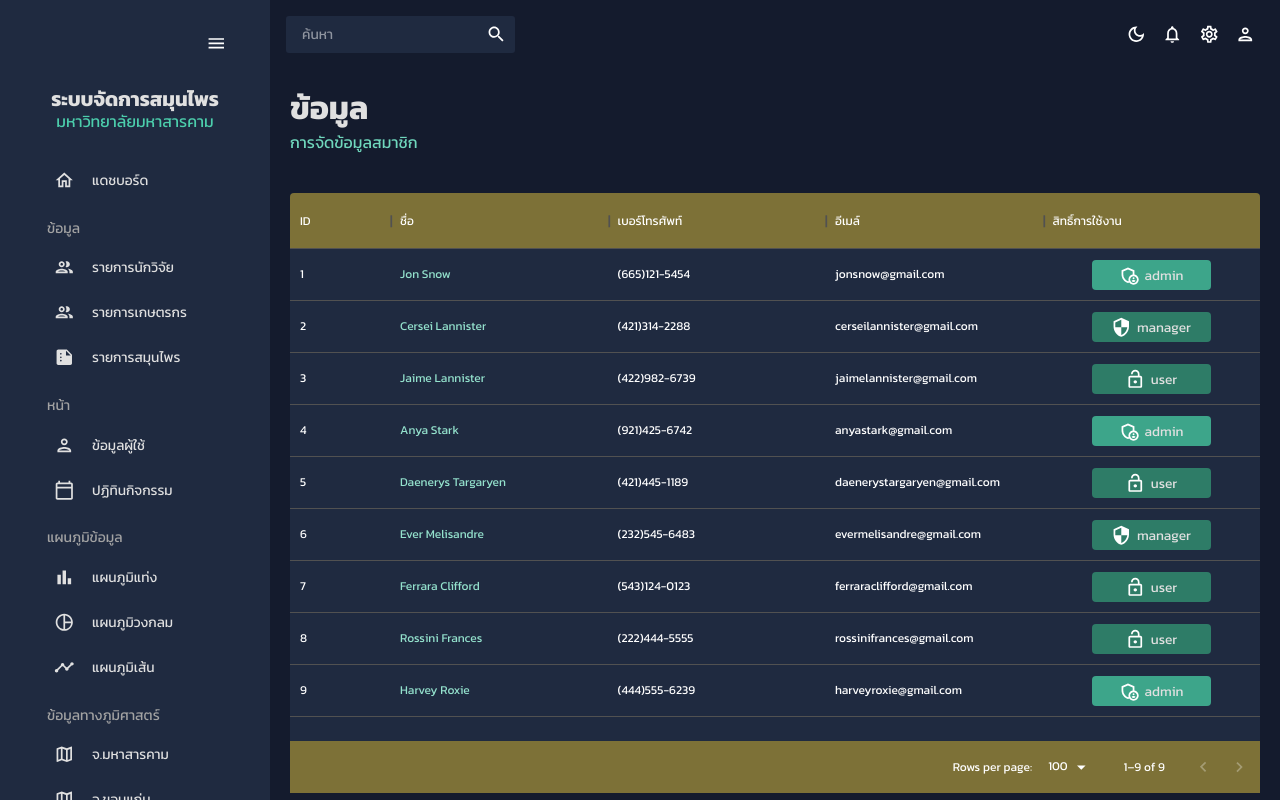
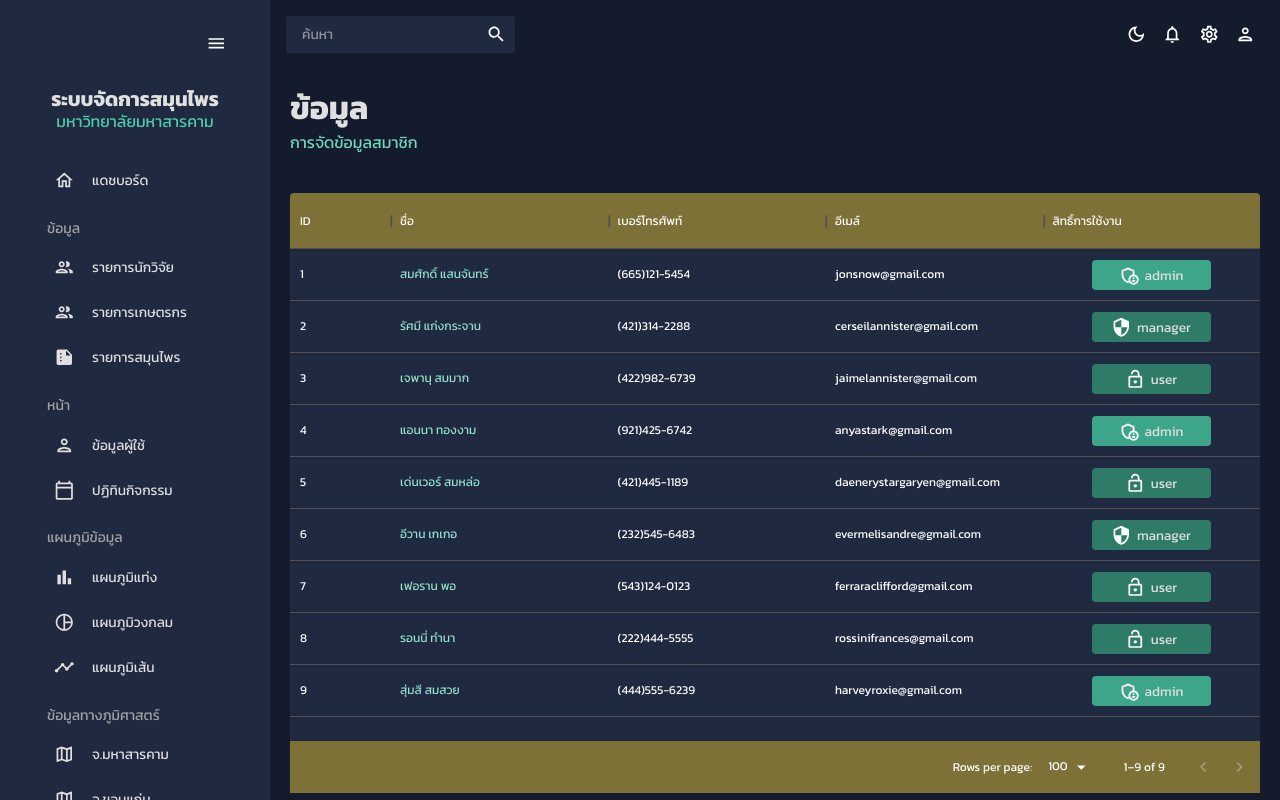
Before and after one commit to boonruang/mkherbal-dashboard, a React (Create React App) app: page /team in a window 1280 px wide. Built offline with nearby package versions, Linux system fonts and the light colour scheme.

Commit message:
mockup data

```diff
--- a/src/data/mockData.js
+++ b/src/data/mockData.js
@@ -3,7 +3,7 @@ import { tokens } from "../theme";
 export const mockDataTeam = [
   {
     id: 1,
-    name: "Jon Snow",
+    name: "สมศักดิ์ แสนจันทร์",
     email: "jonsnow@gmail.com",
     age: 35,
     phone: "(665)121-5454",
@@ -11,7 +11,7 @@ export const mockDataTeam = [
   },
   {
     id: 2,
-    name: "Cersei Lannister",
+    name: "รัศมี แก่งกระจาน",
     email: "cerseilannister@gmail.com",
     age: 42,
     phone: "(421)314-2288",
@@ -19,7 +19,7 @@ export const mockDataTeam = [
   },
   {
     id: 3,
-    name: "Jaime Lannister",
+    name: "เจพานุ สมมาก",
     email: "jaimelannister@gmail.com",
     age: 45,
     phone: "(422)982-6739",
@@ -27,7 +27,7 @@ export const mockDataTeam = [
   },
   {
     id: 4,
-    name: "Anya Stark",
+    name: "แอนนา ทองงาม",
     email: "anyastark@gmail.com",
     age: 16,
     phone: "(921)425-6742",
@@ -35,7 +35,7 @@ export const mockDataTeam = [
   },
   {
     id: 5,
-    name: "Daenerys Targaryen",
+    name: "เด่นเวอร์ สมหล่อ",
     email: "daenerystargaryen@gmail.com",
     age: 31,
     phone: "(421)445-1189",
@@ -43,7 +43,7 @@ export const mockDataTeam = [
   },
   {
     id: 6,
-    name: "Ever Melisandre",
+    name: "อีวาน เกเกอ",
     email: "evermelisandre@gmail.com",
     age: 150,
     phone: "(232)545-6483",
@@ -51,7 +51,7 @@ export const mockDataTeam = [
   },
   {
     id: 7,
-    name: "Ferrara Clifford",
+    name: "เฟอราน พอ",
     email: "ferraraclifford@gmail.com",
     age: 44,
     phone: "(543)124-0123",
@@ -59,7 +59,7 @@ export const mockDataTeam = [
   },
   {
     id: 8,
-    name: "Rossini Frances",
+    name: "รอนนี่ ทำนา",
     email: "rossinifrances@gmail.com",
     age: 36,
     phone: "(222)444-5555",
@@ -67,7 +67,7 @@ export const mockDataTeam = [
   },
   {
     id: 9,
-    name: "Harvey Roxie",
+    name: "สุ่มสี สมสวย",
     email: "harveyroxie@gmail.com",
     age: 65,
     phone: "(444)555-6239",
```
